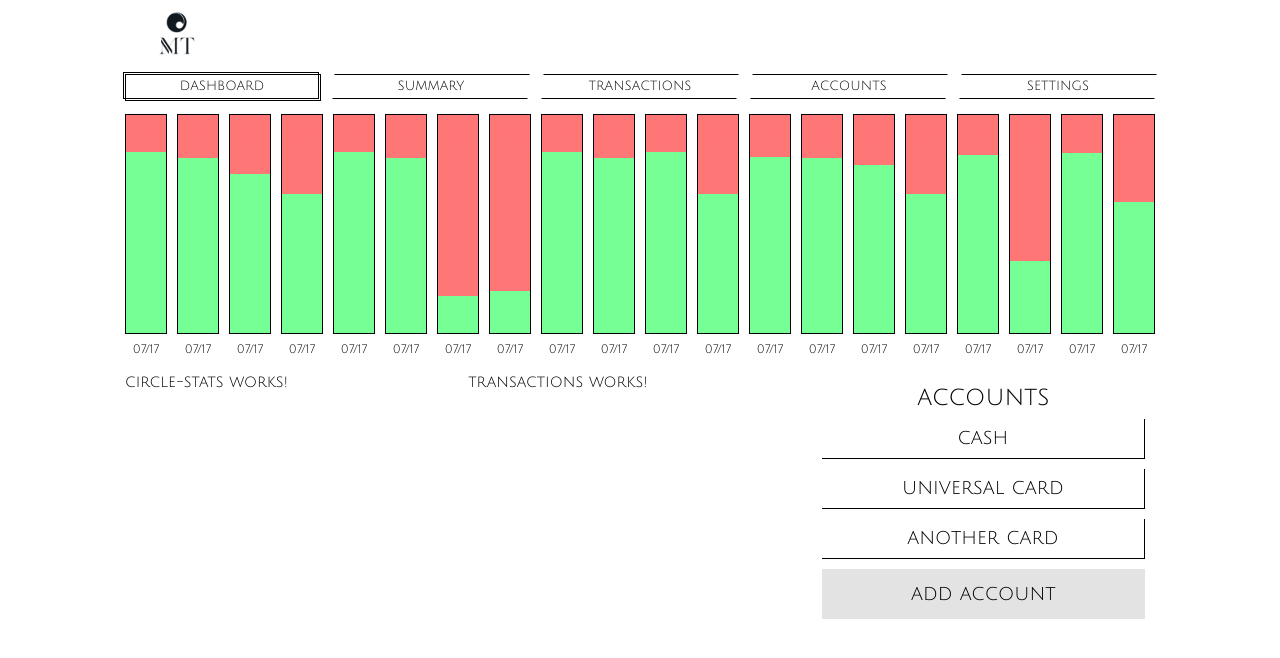
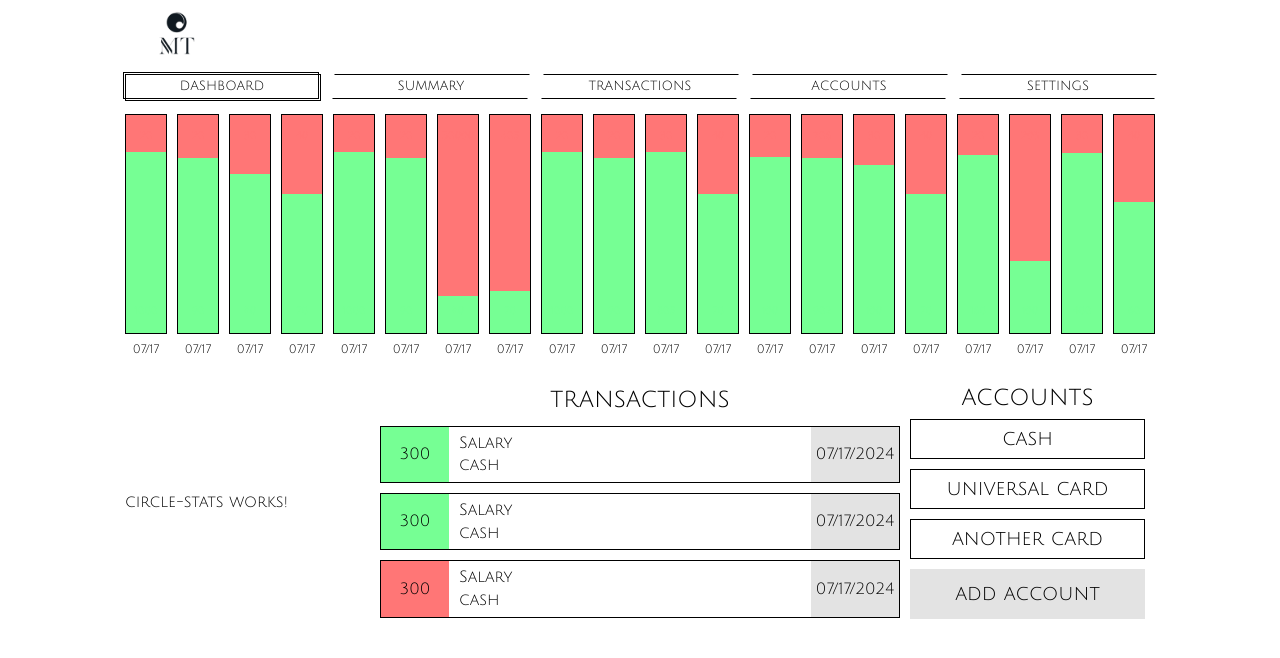
Before and after one commit to Jwoliv/mt-ui, an Angular app: page /dashboard in a window 1280 px wide. Shown: the top 658 px of the page. Built offline with nearby package versions, Linux system fonts and the light colour scheme.

Commit message:
add components and refactor

```diff
--- a/src/app/app.routes.ts
+++ b/src/app/app.routes.ts
@@ -9,22 +9,27 @@ export const routes: Routes = [
     },
     {
         path: 'dashboard',
-        component: DashboardComponent
+        component: DashboardComponent,
+        title: 'Dashboard'
     },
     {
         path: 'summary',
+        title: 'Summary',
         loadComponent: () => import('./components/summary/summary.component').then(module => module.SummaryComponent)
     },
     {
         path: 'transactions',
+        title: 'Transactions',
         loadComponent: () => import('./components/transactions/transactions.component').then(module => module.TransactionsComponent)
     },
     {
         path: 'accounts',
+        title: 'Accounts',
         loadComponent: () => import('./components/accounts/accounts.component').then(module => module.AccountsComponent)
     },
     {
         path: 'settings',
+        title: 'Settings',
         loadComponent: () => import('./components/settings/settings.component').then(module => module.SettingsComponent)
     }
 ];
--- a/src/app/components/dashboard/accounts-block/accounts-block.component.scss
+++ b/src/app/components/dashboard/accounts-block/accounts-block.component.scss
@@ -36,12 +36,6 @@
   justify-content: center;
   width: 100%;
   align-items: center;
-  border-right: 1px solid #000000;
-  border-bottom: 1px solid #000000;
+  border: 1px solid #000000;
   margin-bottom: 10px;
-
-  &:hover {
-    border-right: 0 solid #000000;
-    border-bottom: 0 solid #000000;
-  }
 }
--- a/src/app/components/dashboard/dashboard.component.scss
+++ b/src/app/components/dashboard/dashboard.component.scss
@@ -7,5 +7,7 @@
 
 .dashboard-row {
   display: grid;
-  grid-template-columns: repeat(3, 1fr);
+  grid-template-columns: 1fr 2fr 1fr;
+  align-items: center;
+  height: 228px;
 }
--- a/src/app/components/dashboard/transactions-block/transactions-block.component.html
+++ b/src/app/components/dashboard/transactions-block/transactions-block.component.html
@@ -1 +1,23 @@
-<p>transactions works!</p>
+<div class="accounts-block">
+    <p class="transactions-block-header">transactions</p>
+    <div class="transactions-block_items">
+        <a *ngFor="let transaction of transactions" class="transactions-block_item" [routerLink]="['transactions', transaction.id]">
+            <div class="transactions-amount" [class]="{
+                'earning': transaction.type === 'EARNING',
+                'spending': transaction.type === 'SPENDING'
+            }">
+                {{ transaction.amount }}
+            </div>
+
+            <div class="transactions-main-info">
+                <div class="transactions-titles">
+                    <div>{{transaction.category}}</div>
+                    <div>{{transaction.account.name}}</div>
+                </div>
+                <div class="transactions-date">
+                    {{transaction.date | date: 'MM/dd/yyyy'}}
+                </div>
+            </div>
+        </a>
+    </div>
+</div>
--- a/src/app/components/dashboard/transactions-block/transactions-block.component.scss
+++ b/src/app/components/dashboard/transactions-block/transactions-block.component.scss
@@ -0,0 +1,50 @@
+.transactions-block-header {
+  font-size: 25px;
+  text-align: center;
+  margin: 10px 0 10px;
+}
+
+.transactions-block_items {
+  margin: 15px 0 10px;
+}
+
+.transactions-block_item {
+  min-height: 40px;
+  min-width: 520px;
+  display: flex;
+  gap: 10px;
+  margin-bottom: 10px;
+  border: 1px solid #000000;
+}
+
+.transactions-main-info {
+  display: flex;
+  width: 100%;
+  justify-content: space-between;
+}
+
+.transactions-amount {
+  display: flex;
+  justify-content: center;
+  align-items: center;
+  width: 80px;
+}
+
+.transactions-amount.earning {
+  background-color: #76FF94;
+}
+
+.transactions-amount.spending {
+  background-color: #FF7676;
+}
+.transactions-titles {
+  padding: 5px 0;
+}
+
+.transactions-date {
+  display: flex;
+  justify-content: center;
+  align-items: center;
+  background-color: #E3E3E3;
+  padding: 5px;
+}
--- a/src/app/components/dashboard/transactions-block/transactions-block.component.ts
+++ b/src/app/components/dashboard/transactions-block/transactions-block.component.ts
@@ -1,12 +1,44 @@
 import { Component } from '@angular/core';
+import {DatePipe, NgForOf, NgStyle} from "@angular/common";
+import {RouterLink} from "@angular/router";
 
 @Component({
   selector: 'app-transactions-block',
   standalone: true,
-  imports: [],
+  imports: [
+    NgForOf,
+    RouterLink,
+    DatePipe,
+    NgStyle
+  ],
   templateUrl: './transactions-block.component.html',
   styleUrl: './transactions-block.component.scss'
 })
 export class TransactionsBlockComponent {
-
+  public transactions: any[] = [
+    {
+      id: 1,
+      category: 'Salary',
+      type: 'EARNING',
+      amount: 300,
+      date: new Date(),
+      account:  { id: 1, name: 'cash' },
+    },
+    {
+      id: 1,
+      category: 'Salary',
+      type: 'EARNING',
+      amount: 300,
+      date: new Date(),
+      account:  { id: 1, name: 'cash' }
+    },
+    {
+      id: 1,
+      category: 'Salary',
+      type: 'SPENDING',
+      amount: 300,
+      date: new Date(),
+      account:  { id: 1, name: 'cash' }
+    }
+  ]
 }
```
Also changed, not shown: src/app/components/dashboard/circle-stats/circle-stats.component.ts (+9 -2 lines).
